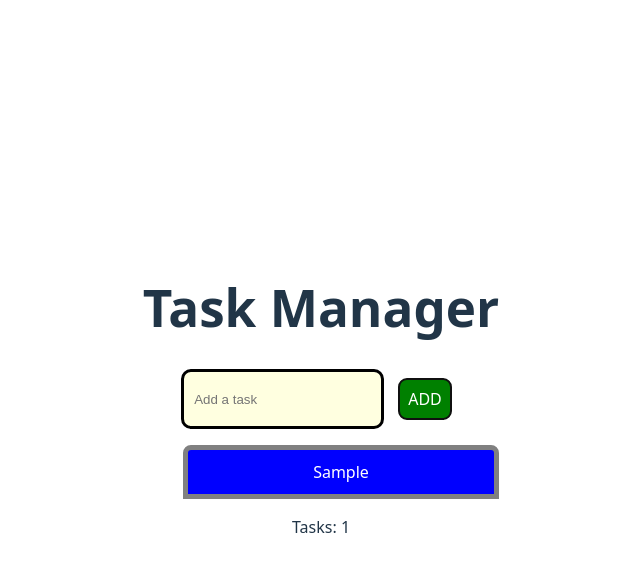
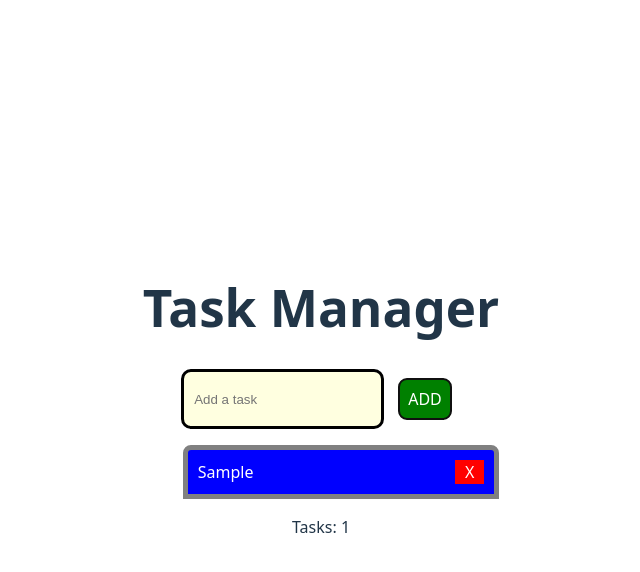
Before and after one commit to Karthik171819/React19, a React (Vite) app in the folder myapp/: page / in a window 1280 px wide. Both pictures are taken after typing "Sample" into the empty fields and a click on the button "ADD". Shown: the top 572 px of the page, without its empty margins (319-959 px from the left). Built offline with nearby package versions, Linux system fonts and the light colour scheme.

Commit message:
Task Manager

```diff
--- a/myapp/src/core-concepts/08-task-manager/TaskList.jsx
+++ b/myapp/src/core-concepts/08-task-manager/TaskList.jsx
@@ -1,9 +1,23 @@
-export default function TaskList({ tasks }) {
+export default function TaskList({ tasks, toggleTask, deleteTask }) {
     return (
-        <ul>
+        <ul className="task-ul">
             {tasks.map((task, index) => (
-                <li key={index} className="task-li">
-                    {task.text}
+                <li
+                    onClick={() => toggleTask(task.id)}
+                    key={index}
+                    className={`task-li ${task.completed ? "completed" : ""}`}
+                >
+                    <span className="task-text">{task.text}</span>
+
+                    <span
+                        onClick={(e) => {
+                            e.stopPropagation();      // prevent toggle
+                            deleteTask(task.id);      // delete this task
+                        }}
+                        className="delete"
+                    >
+                        X
+                    </span>
                 </li>
             ))}
         </ul>
--- a/myapp/src/core-concepts/08-task-manager/TaskManager.css
+++ b/myapp/src/core-concepts/08-task-manager/TaskManager.css
@@ -28,5 +28,17 @@
     border:5px solid grey;
     border-top-left-radius: 8px;
     border-top-right-radius: 8px;
-    justify-content: center;
+    justify-content: space-between;
+    display: flex;
 }
+
+
+.task-ul .delete {
+    background-color: red;
+    padding: 0px 10px;
+    cursor: pointer;
+}
+
+.completed .task-text {
+    text-decoration: line-through;
+}
--- a/myapp/src/core-concepts/08-task-manager/TaskManager.jsx
+++ b/myapp/src/core-concepts/08-task-manager/TaskManager.jsx
@@ -10,11 +10,23 @@ export default function TaskManager() {
         const newTask = {id:Date.now(), text, completed: false};
         setTasks([...tasks, newTask])
     }
+
+    const toggleTask = (id) =>{
+        setTasks(tasks.map((task) => {
+         return task.id == id ? {...task, completed: !task.completed} : task
+        }))
+    }
+
+     const deleteTask = (id) => {
+        const filteredTasks = tasks.filter(task => task.id !== id);
+        setTasks(filteredTasks);
+    };
+
     return (
         <div>
             <h1>Task Manager</h1>
             <TaskForm addTask={addTask}/>
-            <TaskList tasks={tasks}/>
+            <TaskList tasks={tasks} toggleTask={toggleTask} deleteTask={deleteTask}/>
             <p>Tasks: {tasks.length}</p>
         </div>
     );
```
